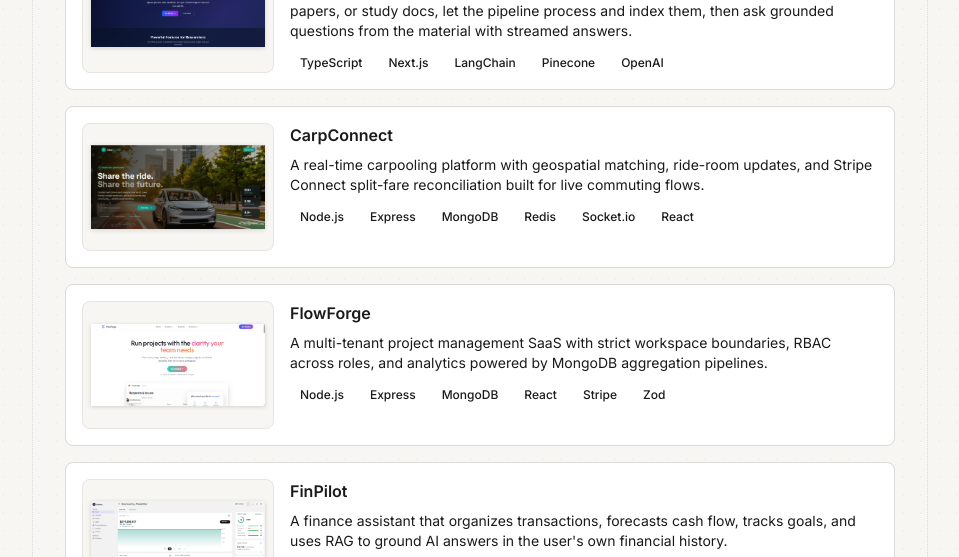
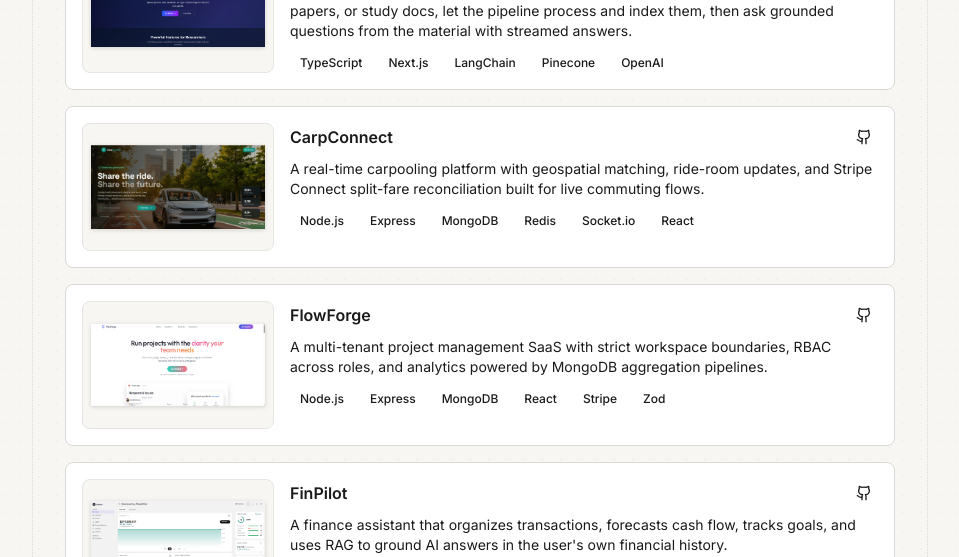
Before and after one commit to iahmedd-k/portfolio-sitee, a React (Vite) app: page / in a window 1280 px wide. Shown: the part 2080-2637 px from the top of the page, without its empty margins (160-1119 px from the left). Built offline with nearby package versions, Linux system fonts and the light colour scheme.

Commit message:
add github links to all projects

```diff
--- a/src/data.js
+++ b/src/data.js
@@ -147,6 +147,7 @@
     image: carpConnectImage,
     description:
       "A real-time carpooling platform with geospatial matching, ride-room updates, and Stripe Connect split-fare reconciliation built for live commuting flows.",
+    githubUrl: "https://github.com/iahmedd-k/CarpConnect",
     tags: ["Node.js", "Express", "MongoDB", "Redis", "Socket.io", "React"],
     mark: "CC",
     accent: "from-amber-950 via-orange-900 to-rose-900",
@@ -158,6 +159,7 @@
     image: flowForgeImage,
     description:
       "A multi-tenant project management SaaS with strict workspace boundaries, RBAC across roles, and analytics powered by MongoDB aggregation pipelines.",
+    githubUrl: "https://github.com/iahmedd-k/FlowForge-Multi-Tenant-Project-Management-SaaS",
     tags: ["Node.js", "Express", "MongoDB", "React", "Stripe", "Zod"],
     mark: "FF",
     accent: "from-violet-950 via-fuchsia-900 to-pink-900",
@@ -169,6 +171,7 @@
     image: finPilotImage,
     description:
       "A finance assistant that organizes transactions, forecasts cash flow, tracks goals, and uses RAG to ground AI answers in the user's own financial history.",
+    githubUrl: "https://github.com/iahmedd-k/FinPilot-AI-Driven-Personal-Finance-Assistant",
     tags: ["Node.js", "React", "OpenAI", "LangChain", "Pinecone", "Stripe"],
     mark: "FP",
     accent: "from-slate-950 via-stone-900 to-neutral-800",
```
